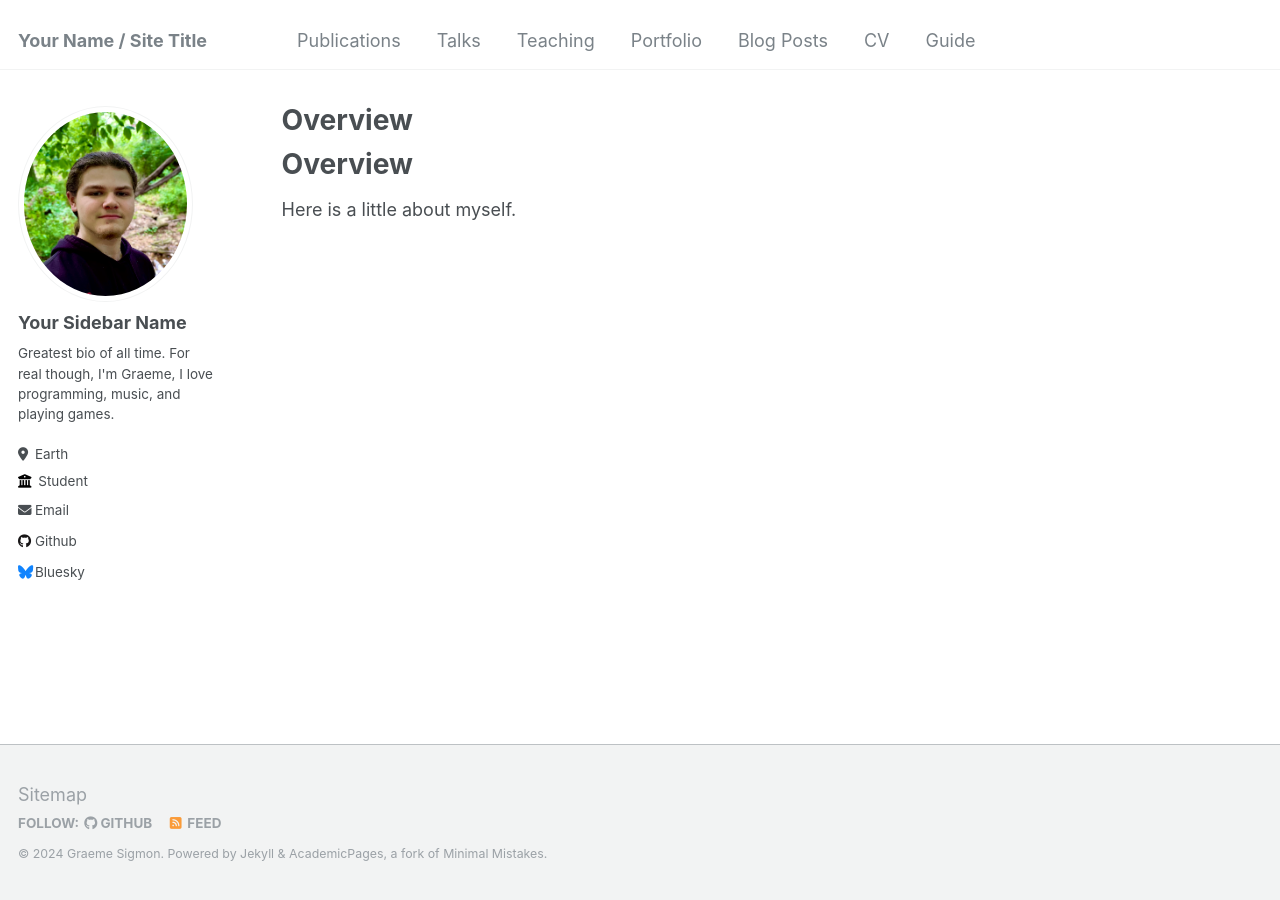
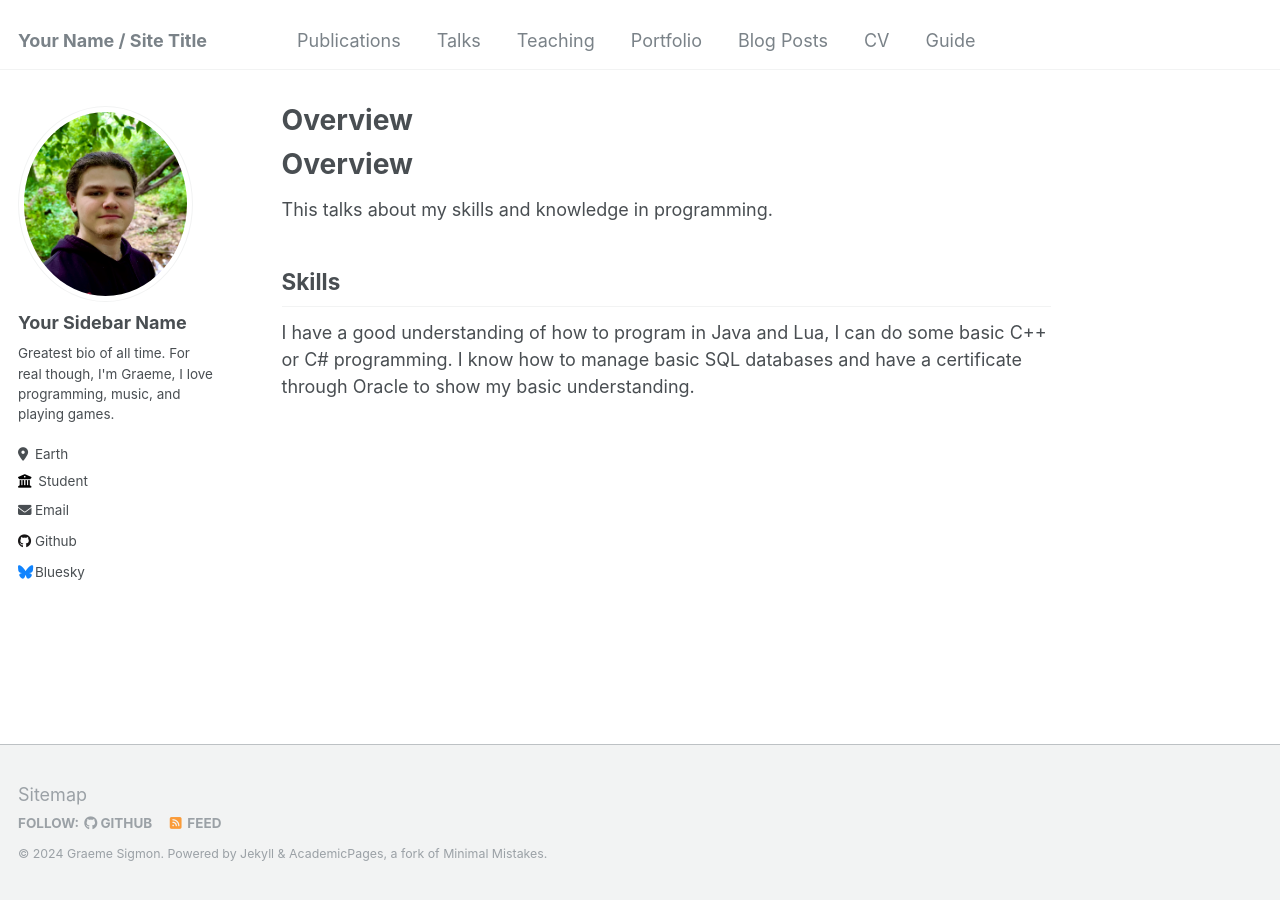
Before and after one commit to VVyv3rn/VVyv3rn.github.io, a Jekyll site: the page built from _pages/about.md, in a window 1280 px wide. Built offline with Jekyll 4.4.1, drawn with Linux system fonts in a browser that asks for light colours; our own code applies the rules of GitHub Pages for plain Markdown files.

Commit message:
Update about.md

```diff
--- a/_pages/about.md
+++ b/_pages/about.md
@@ -1,2 +1,5 @@
 # Overview
-Here is a little about myself.
+This talks about my skills and knowledge in programming.
+
+## Skills
+I have a good understanding of how to program in Java and Lua, I can do some basic C++ or C# programming. I know how to manage basic SQL databases and have a certificate through Oracle to show my basic understanding.
```
